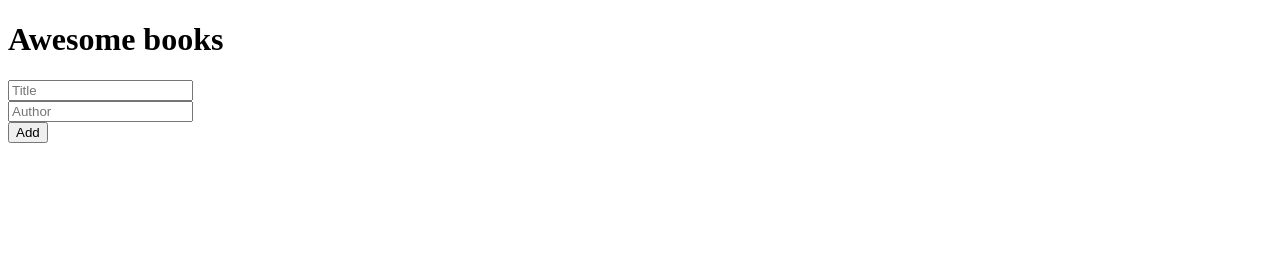
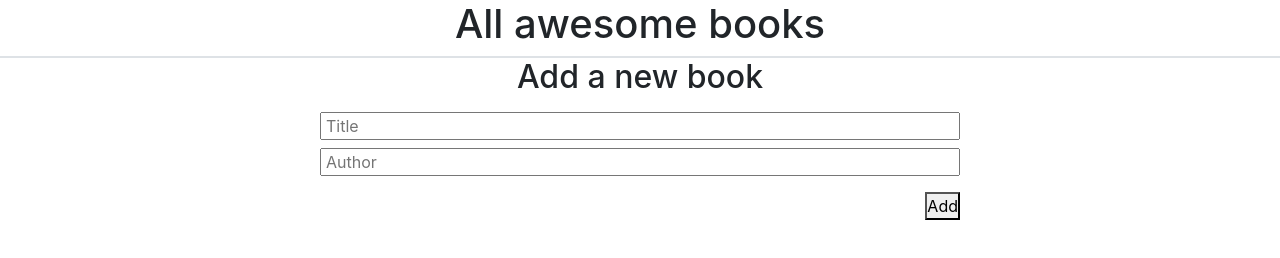
Before and after one commit to bimbolabuari/mv-awesome-books, a website: page index.html in a window 1280 px wide. Drawn offline with nearby package versions, Linux system fonts and the light colour scheme.

Commit message:
feat: Center form section

```diff
--- a/index.html
+++ b/index.html
@@ -4,19 +4,26 @@
     <meta charset="UTF-8" />
     <meta name="viewport" content="width=device-width,initial-scale=1" />
     <title>Awesome books</title>
-    </head>
+    <link rel="stylesheet" href="https://cdn.jsdelivr.net/npm/bootstrap@4.6.0/dist/css/bootstrap.min.css" integrity="sha384-B0vP5xmATw1+K9KRQjQERJvTumQW0nPEzvF6L/Z6nronJ3oUOFUFpCjEUQouq2+l" crossorigin="anonymous">
+    <link rel="stylesheet" href="styles.css">
+  </head>
     <body>
-        <h1>Awesome books</h1>
-        <section id="collection">
-          <div id= 'book-collection'></div>
+        <h1 class="text-center">All awesome books</h1>
+        <section id="collection" class="d-flex justify-content-center m-auto border w-100">
+          <div id= 'book-collection' class="d-flex w-100"></div>
         </section>
-        <section id="createBook">
+        <div class="d-flex justify-content-center w-50 m-auto">
+        <section id="createBook" class="w-100">
+          <h2 class="text-center">Add a new book</h2>
            <form id="book-form">
-               <label><input type="text" placeholder="Title" id="title" name="title" required></label><br>
-               <label><input type="text" placeholder="Author" id="author" name="author" required></label><br>
+               <input type="text" placeholder="Title" class="w-100 mt-2 pl-1" id="title" name="title" required><br>
+               <input type="text" placeholder="Author" class="w-100 mt-2 pl-1" id="author" name="author" required><br>
+               <div class="d-flex justify-content-end mt-3">
                <button type="submit">Add</button>
+               </div>
            </form>
         </section>
+        </div>
         <script src="index.js"></script>
     </body>
     </html>
--- a/index.js
+++ b/index.js
@@ -45,6 +45,7 @@ class ShowBooks {
   static createBookElement(book) {
     const list = document.querySelector('#book-collection');
     const bookItem = document.createElement('div');
+    bookItem.classList.add()
     bookItem.id = `${book.id}`;
     bookItem.innerHTML = `
       <p>${book.title}</p>
--- /dev/null
+++ b/styles.css
@@ -0,0 +1,7 @@
+* {
+    margin: 0;
+    padding: 0;
+    box-sizing: border-box;
+    list-style-type: none;
+    text-decoration: none;
+}
```
